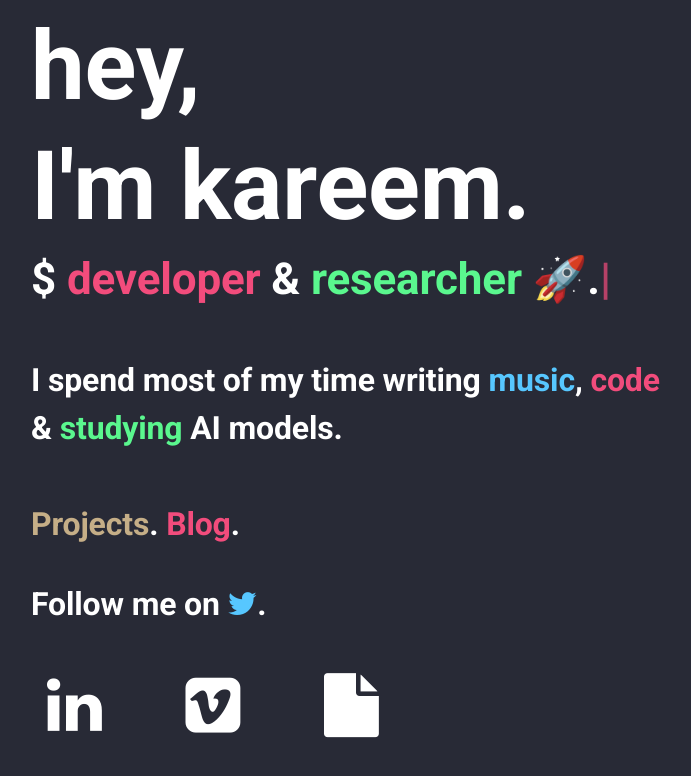
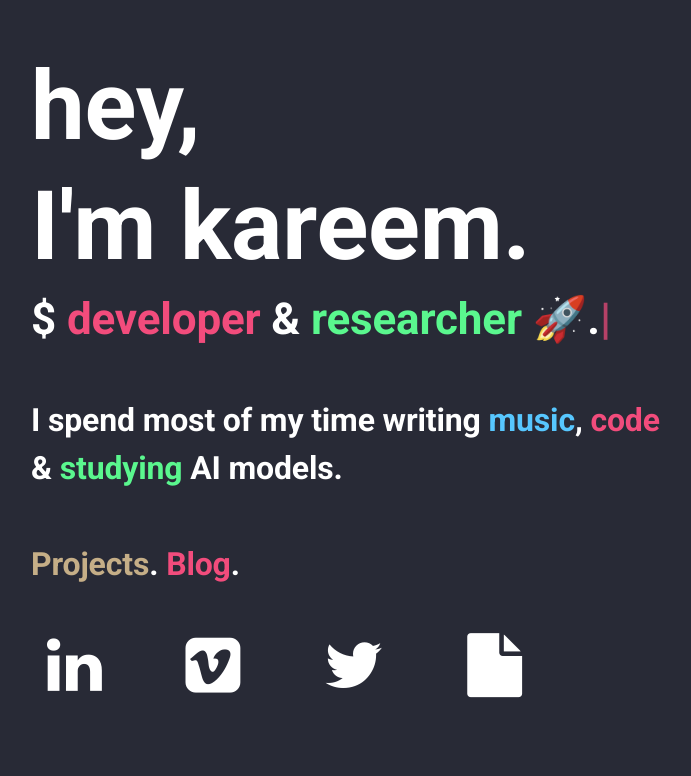
Before and after one commit to Kareemarab/kareemarab.github.io, a plain HTML site: page index.html in a window 1280 px wide. Shown: the whole page, without its empty margins (289-980 px from the left). Drawn offline with nearby package versions, Linux system fonts and the light colour scheme.

Commit message:
update-less

```diff
--- a/index.html
+++ b/index.html
@@ -29,13 +29,12 @@
         <br><br>
         <a style="color: #C5AE87;" href="proj.html">Projects</a>. <a style="color: #f24c7c;" target="_blank" href="https://medium.com/@kareemebnelgalaa">Blog</a>.</h3>
 
-        <h3 style="color: #fff;">Follow me on <a style="color: #57C7FF;" href="https://twitter.com/itskareemarab" target="_blank" class="icon fa-twitter"><span class="label">Twitter</span></a>.</h3>
-
         <form id="signup-form" method="post" action="#" >
           <ul class="icons">
             <!--<li><a style="color: #fff;" href="https://github.com/kareemarab" target="_blank" class="icon fa-github fa-inverse"><span class="label">GitHub</span></a></li>-->
             <li><a style="color: #fff;" href="https://www.linkedin.com/in/kareemarab" target="_blank" class="icon fa-linkedin"><span class="label">LinkedIn</span></a></li>
             <li><a style="color: #fff;" href="https://vimeo.com/kareemarab" target="_blank" class="icon fa-vimeo-square"><span class="label">Vimeo</span></a></li>
+            <li><a style="color: #fff;" href="https://twitter.com/itskareemarab" target="_blank" class="icon fa-twitter"><span class="label">Twitter</span></a></li>
             <li><a style="color: #fff;" href="docs/rez.pdf" target="_blank" class="icon fa-file"><span class="label">resume</span></a></li>
           </ul>
         </form>
```
